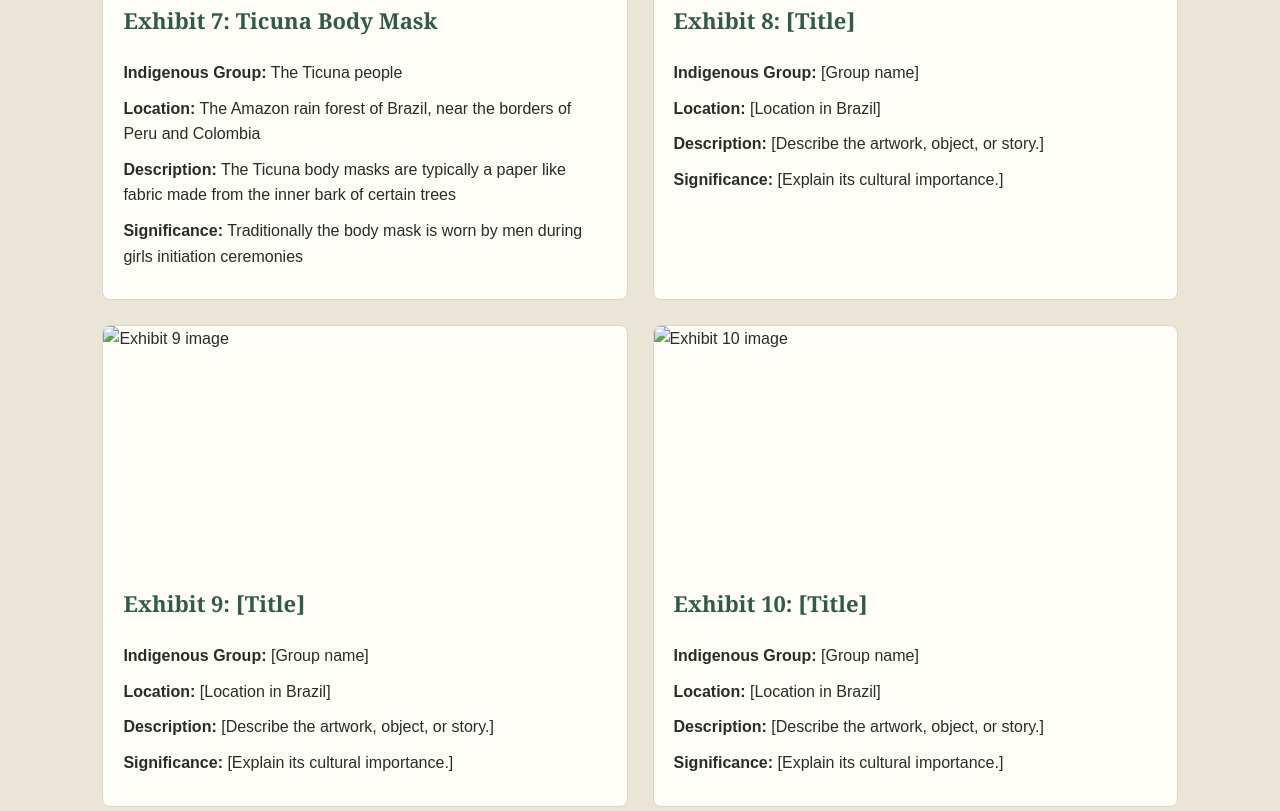
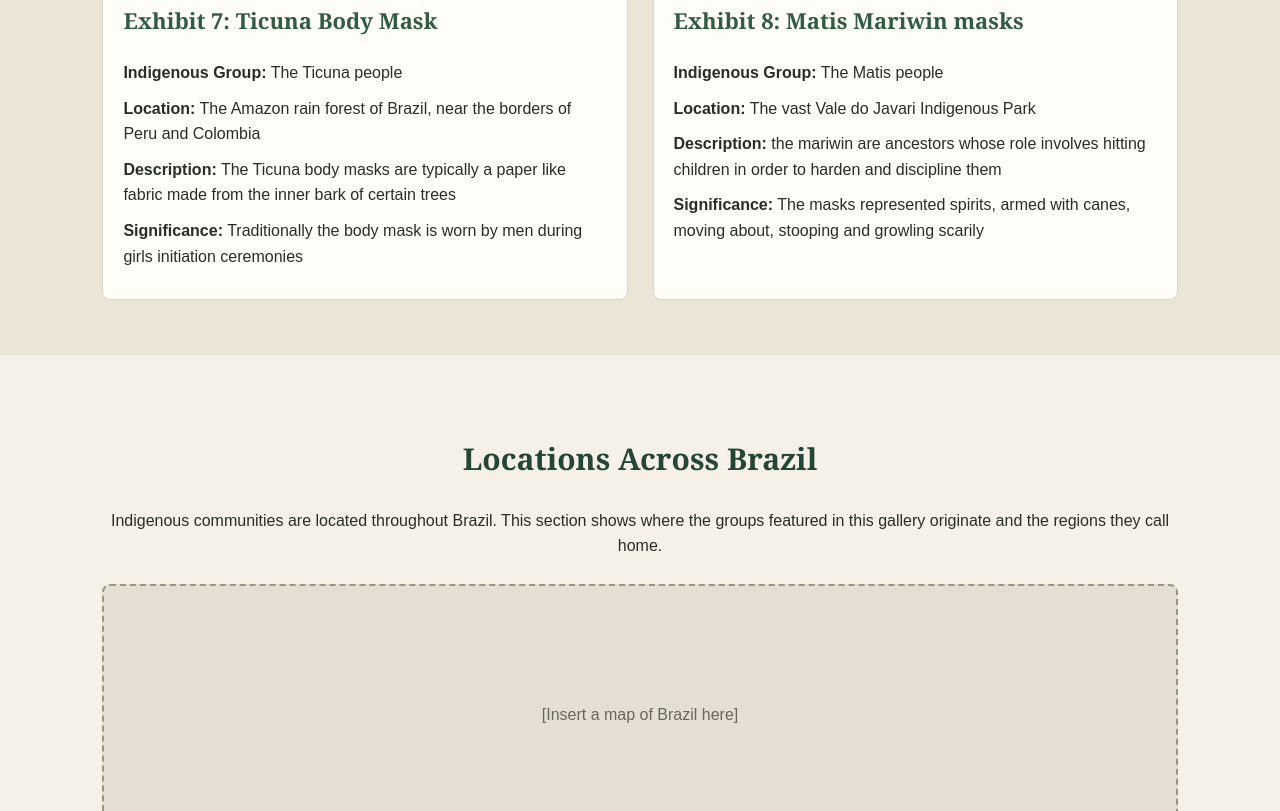
Before and after one commit to KalMeKy/KalMeKy.github.io, a plain HTML site: page index.html in a window 1280 px wide. Shown: the part 3095-3906 px from the top of the page. Drawn offline with Linux system fonts and the light colour scheme.

Commit message:
Add Matis Mariwin mask exhibit
Add the Matis mask image and exhibit details, replacing the Exhibit 8 placeholder. Remove the empty Exhibit 9 and 10 placeholders.

```diff
--- a/index.html
+++ b/index.html
@@ -126,35 +126,13 @@
             </article>
 
             <article class="exhibit">
-                <img src="Images/Exhibit08.jpg" alt="Exhibit 8 image">
+                <img src="Images/MatisMask.jpg" alt="Exhibit 8 image">
                 <div class="exhibit-content">
-                    <h3>Exhibit 8: [Title]</h3>
-                    <p><strong>Indigenous Group:</strong> [Group name]</p>
-                    <p><strong>Location:</strong> [Location in Brazil]</p>
-                    <p><strong>Description:</strong> [Describe the artwork, object, or story.]</p>
-                    <p><strong>Significance:</strong> [Explain its cultural importance.]</p>
-                </div>
-            </article>
-
-            <article class="exhibit">
-                <img src="Images/Exhibit09.jpg" alt="Exhibit 9 image">
-                <div class="exhibit-content">
-                    <h3>Exhibit 9: [Title]</h3>
-                    <p><strong>Indigenous Group:</strong> [Group name]</p>
-                    <p><strong>Location:</strong> [Location in Brazil]</p>
-                    <p><strong>Description:</strong> [Describe the artwork, object, or story.]</p>
-                    <p><strong>Significance:</strong> [Explain its cultural importance.]</p>
-                </div>
-            </article>
-
-            <article class="exhibit">
-                <img src="Images/Exhibit10.jpg" alt="Exhibit 10 image">
-                <div class="exhibit-content">
-                    <h3>Exhibit 10: [Title]</h3>
-                    <p><strong>Indigenous Group:</strong> [Group name]</p>
-                    <p><strong>Location:</strong> [Location in Brazil]</p>
-                    <p><strong>Description:</strong> [Describe the artwork, object, or story.]</p>
-                    <p><strong>Significance:</strong> [Explain its cultural importance.]</p>
+                    <h3>Exhibit 8: Matis Mariwin masks</h3>
+                    <p><strong>Indigenous Group:</strong> The Matis people</p>
+                    <p><strong>Location:</strong> The vast Vale do Javari Indigenous Park</p>
+                    <p><strong>Description:</strong> the mariwin are ancestors whose role involves hitting children in order to harden and discipline them</p>
+                    <p><strong>Significance:</strong> The masks represented spirits, armed with canes, moving about, stooping and growling scarily</p>
                 </div>
             </article>
 
```
Also changed, not shown: Images/MatisMask.jpg (added).
